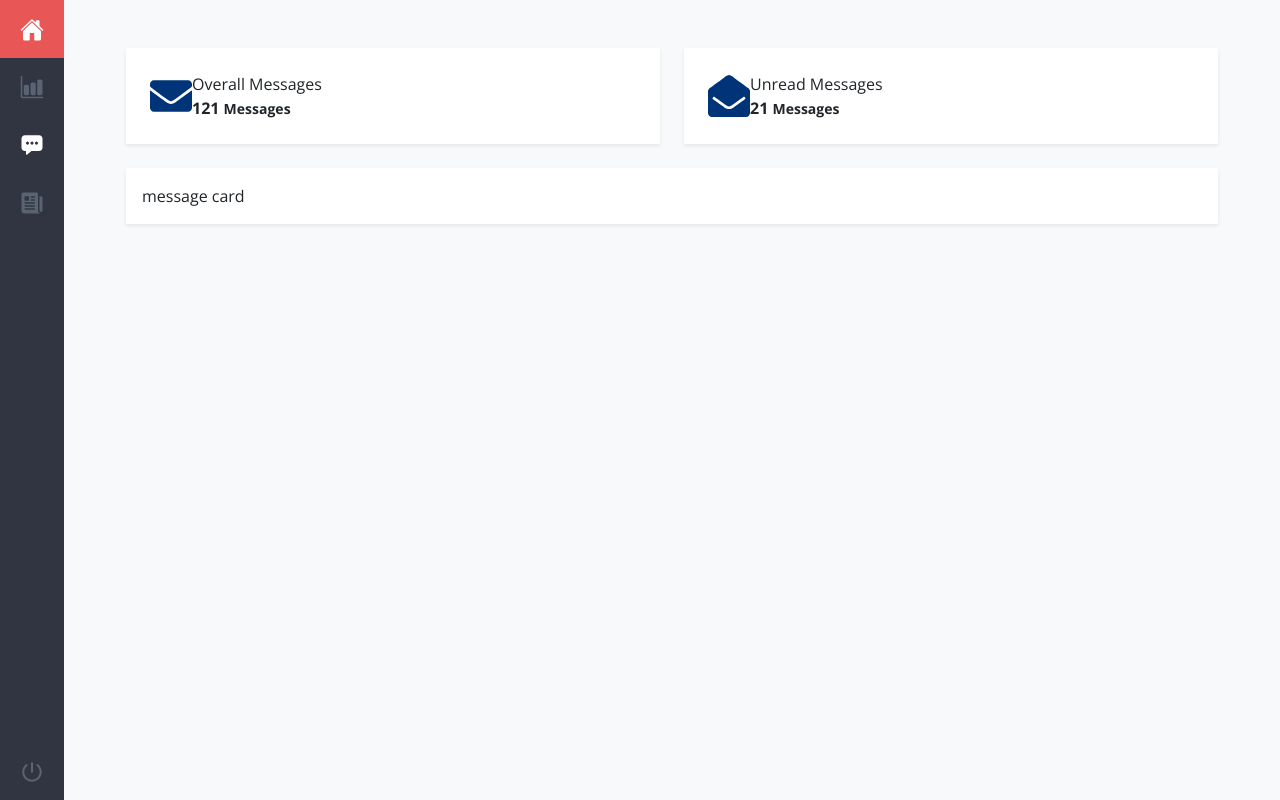
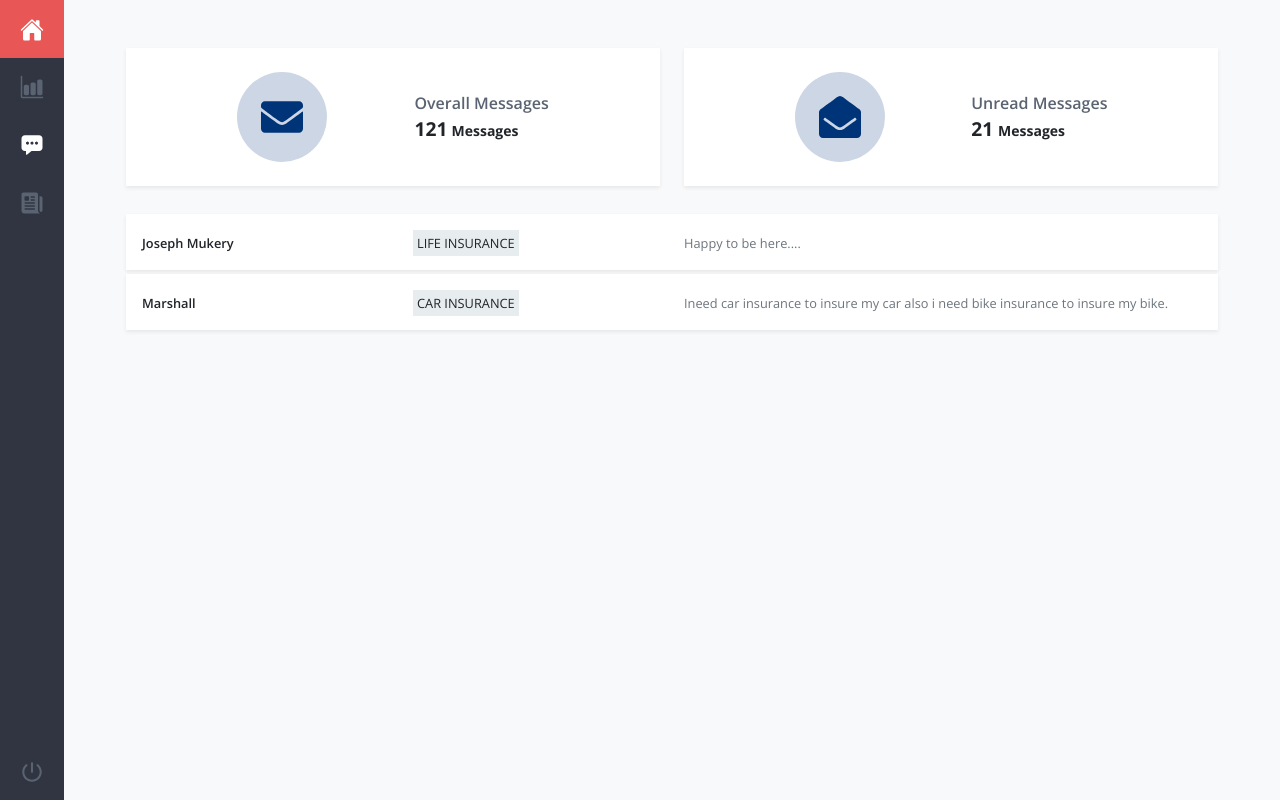
Before and after one commit to n-3rd23/assurances-cp, a Next.js app: page /admin/messages in a window 1280 px wide. Built offline with nearby package versions, Linux system fonts and the light colour scheme.

Commit message:
finished desigining /admin/messages and /admin/plan

```diff
--- a/components/counter_card/counter_card.tsx
+++ b/components/counter_card/counter_card.tsx
@@ -8,7 +8,7 @@ interface Props {
 export default function CounterCard({children}:Props) {
     return (
         <Fragment>
-            <div className={`bg-white d-flex p-4 shadow-sm justify-space-evenly align-center`}>
+            <div className={`bg-white d-flex p-4 shadow-sm justify-content-evenly align-items-center`}>
                 {children}
             </div>
         </Fragment>
--- a/components/message_card/message_card.tsx
+++ b/components/message_card/message_card.tsx
@@ -1,10 +1,26 @@
 import { Fragment } from "react"
 
-export default function MessageCard() {
+interface Props {
+   title : string;
+   title2: string;
+   description : string;
+}
+
+export default function MessageCard({title, title2, description} : Props) {
    return (
       <Fragment>
-         <div className="shadow-sm p-3 bg-white">
-            message card
+         <div className="shadow-sm p-3 bg-white mt-1">
+            <div className="row">
+               <div className="col-md-3">
+                  <small className="text-medium fw-600">{title}</small>
+               </div>
+               <div className="col-md-3">
+                  <small style={{backgroundColor:"#E7ECEF"}} className="p-1 fw-500 text-medium">{title2}</small>
+               </div>
+               <div className="col-md-6">
+                  <small className="text-muted text-medium fw-500">{description}</small>
+               </div>
+            </div>
          </div>
       </Fragment>
    )
--- a/components/plancard/plancard.tsx
+++ b/components/plancard/plancard.tsx
@@ -13,7 +13,7 @@ export default function PlanCard({children} : Props) {
             <div className="container-fluid my-2">
                 <div className="row">
                     <div className={`${styles.card_body} p-3 col-md-12 shadow-sm bg-white rounded`}>
-                        <div className="row align-center pl-5">
+                        <div className="row align-items-center pl-5">
                             <div className="col-md-6">
                                 <span>Car Insurance</span>
                                 <small className="text-muted d-block">
@@ -24,7 +24,7 @@ export default function PlanCard({children} : Props) {
                                 <span>Clients</span>
                                 <small className="text-muted d-block">12</small>
                             </div>
-                            <div className="col-md-3 text-right pr-5">
+                            <div className="col-md-3">
                                 <img style={{width:"25px"}} src="/icons/trash_red.svg" alt="delete"/>
                             </div>
                         </div>
--- a/pages/admin/messages.tsx
+++ b/pages/admin/messages.tsx
@@ -12,10 +12,12 @@ export default function Messages() {
                         <div className="col-md-6">
                             <CounterCard>
                                 <Fragment>
-                                    <img src="/icons/mail_closed.svg" alt="icon"/>
+                                    <div className={`p-4`} style={{borderRadius:"50%", backgroundColor:"rgba(0, 52, 120, 0.2)"}}>
+                                        <img src="/icons/mail_closed.svg" alt="icon"/>
+                                    </div>
                                     <div>
-                                        <span>Overall Messages</span>
-                                        <div><strong>121</strong>  <small> <strong>Messages</strong> </small> </div>
+                                        <span style={{color:"#5A6371"}} className="fw-600">Overall Messages</span>
+                                        <div><strong className="text-large">121</strong>  <small> <strong>Messages</strong> </small> </div>
                                     </div>
                                 </Fragment>
                             </CounterCard>
@@ -23,18 +25,19 @@ export default function Messages() {
                         <div className="col-md-6">
                             <CounterCard>
                                 <Fragment>
-                                    <img src="/icons/mail_open.svg" alt="icon"/>
+                                    <div className={`p-4`} style={{borderRadius:"50%", backgroundColor:"rgba(0, 52, 120, 0.2)"}}>
+                                        <img src="/icons/mail_open.svg" alt="icon"/>
+                                    </div>
                                     <div>
-                                        <span>Unread Messages</span>
-                                        <div><strong>21 </strong> <small> <strong>Messages</strong> </small> </div>
+                                        <span style={{color:"#5A6371"}} className="fw-600">Unread Messages</span>
+                                        <div><strong className="text-large">21 </strong> <small> <strong>Messages</strong> </small> </div>
                                     </div>
                                 </Fragment>
                             </CounterCard>
                         </div>
                         <div className="col-md-12 mt-4">
-                            <MessageCard>
-
-                            </MessageCard>
+                            <MessageCard title="Joseph Mukery" title2="LIFE INSURANCE" description="Happy to be here...." />
+                            <MessageCard title="Marshall" title2="CAR INSURANCE" description="Ineed car insurance to insure my car also i need bike insurance to insure my bike." />
                         </div>
                     </div>
                 </div>
```
